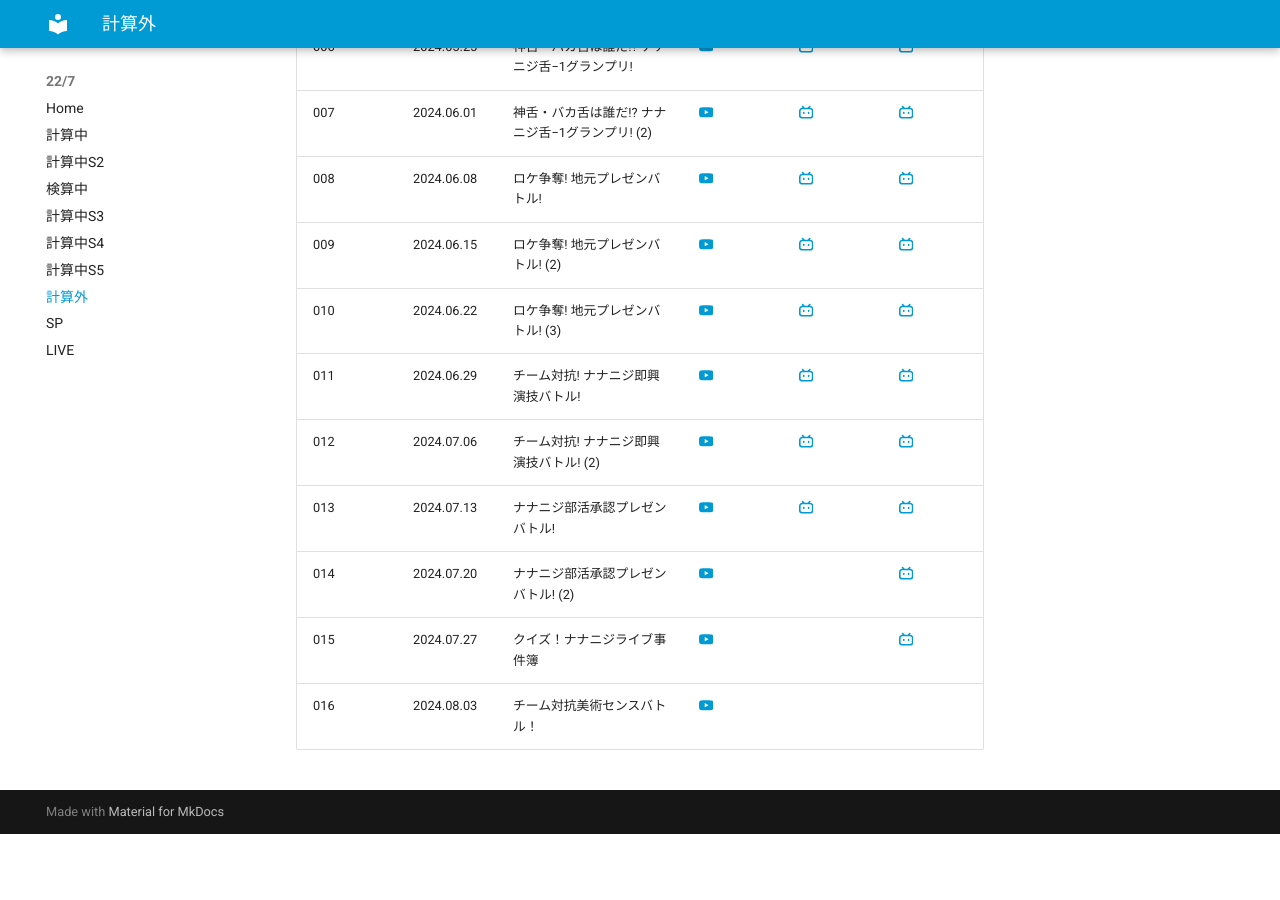
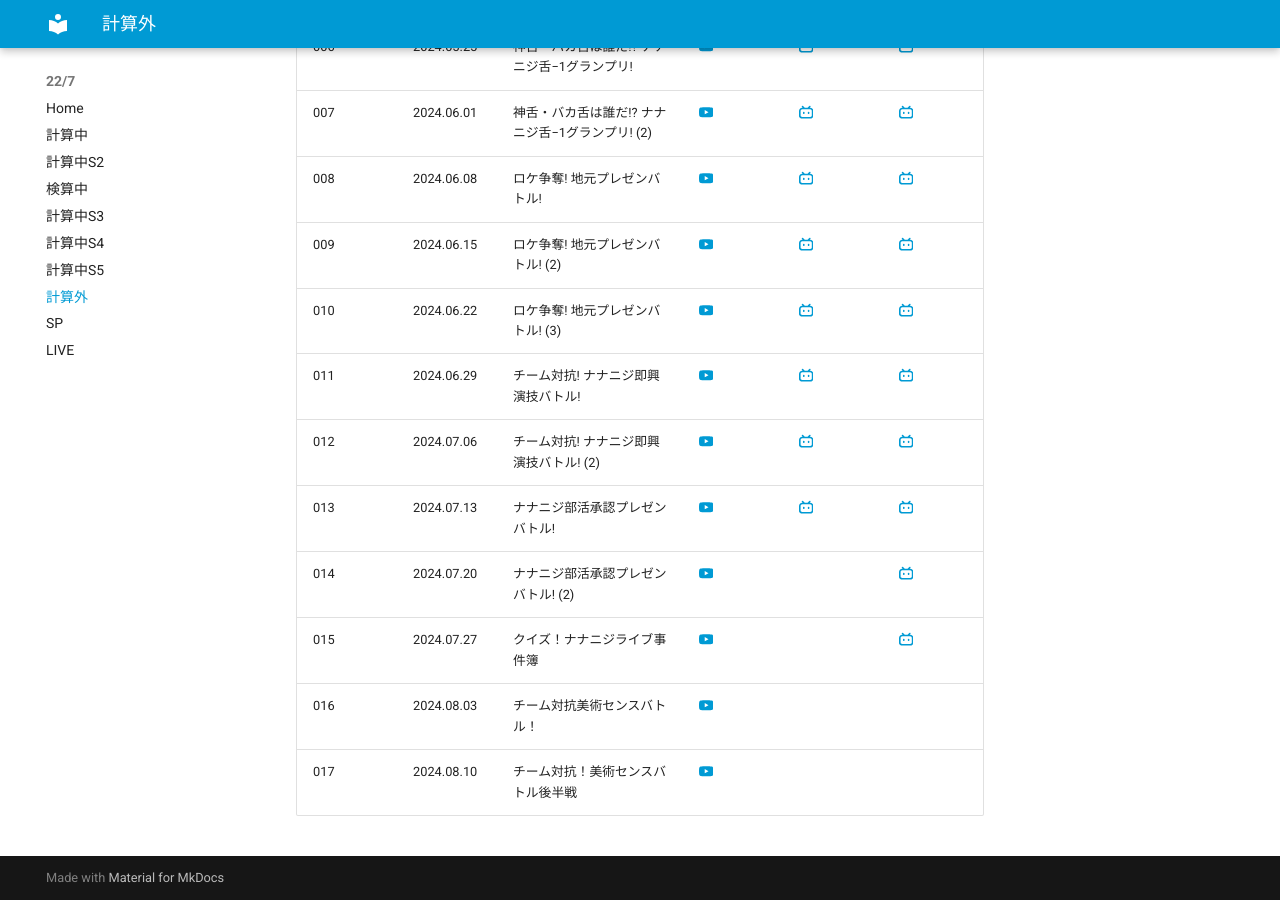
Before and after one commit to aki-192/nananiji, an MkDocs documentation site: the page built from docs/keisangai.md, in a window 1280 px wide and 900 px high, scrolled down 531 px. Built offline with MkDocs 1.6.1 and Material for MkDocs 9.7.7, drawn with Linux system fonts in a browser that asks for light colours; before the commit the page ends 1365 px from its top, so only the background shows below that.

Commit message:
Update keisangai.md

```diff
--- a/docs/keisangai.md
+++ b/docs/keisangai.md
@@ -22,3 +22,4 @@ title: 計算外
 | 014 | 2024.07.20 | ナナニジ部活承認プレゼンバトル! (2) | [:simple-youtube:](https://www.youtube.com/watch?v=nosHA0qObHY) |  | [:simple-bilibili:](https://www.bilibili.com/video/BV1ar421M7Jo/) |
 | 015 | 2024.07.27 | クイズ！ナナニジライブ事件簿 | [:simple-youtube:](https://www.youtube.com/watch?v=TYNEN4Zci-I) | | [:simple-bilibili:](https://www.bilibili.com/video/BV1rjYPeWERz/) |
 | 016 | 2024.08.03 | チーム対抗美術センスバトル！ | [:simple-youtube:](https://www.youtube.com/watch?v=jWlzGOhDFFg) | | |
+| 017 | 2024.08.10 | チーム対抗！美術センスバトル後半戦 | [:simple-youtube:](https://www.youtube.com/watch?v=GOm3qFLLfdA) | | |
```
